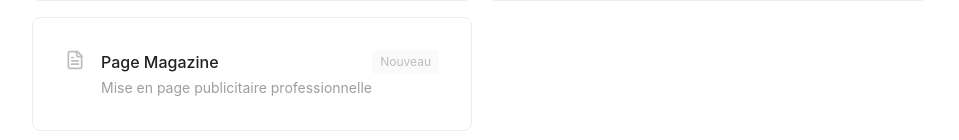
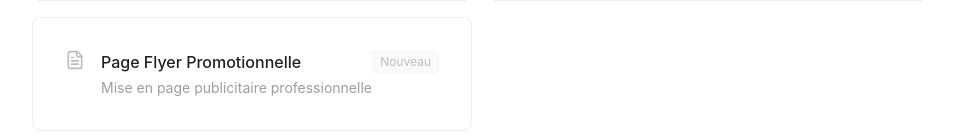
Before and after one commit to pierrefuseau/studio-ia, a React (Vite) app: page / in a window 1280 px wide. Shown: the part 341-481 px from the top of the page, without its empty margins (160-1119 px from the left). Built offline with nearby package versions, Linux system fonts and the light colour scheme.

Commit message:
Changer Page Magazine en Page Flyer Promotionnelle

```diff
--- a/src/components/HeroSection.tsx
+++ b/src/components/HeroSection.tsx
@@ -22,7 +22,7 @@ export function HeroSection() {
     },
     {
       id: 'magazine-layout',
-      name: 'Page Magazine',
+      name: 'Page Flyer Promotionnelle',
       description: 'Mise en page publicitaire professionnelle',
       icon: <FileText className="w-5 h-5" />,
       badge: 'Nouveau'
--- a/src/components/TreatmentSelector.tsx
+++ b/src/components/TreatmentSelector.tsx
@@ -52,7 +52,7 @@ export function TreatmentSelector() {
     },
     {
       id: 'magazine-layout',
-      name: 'Page Magazine A4',
+      name: 'Page Flyer Promotionnelle A4',
       description: 'Mise en page publicitaire professionnelle',
       icon: FileText,
       badge: 'Nouveau',
--- a/src/components/TreatmentWorkspace.tsx
+++ b/src/components/TreatmentWorkspace.tsx
@@ -42,7 +42,7 @@ export function TreatmentWorkspace() {
         };
       case 'magazine-layout':
         return {
-          name: 'Page Magazine A4',
+          name: 'Page Flyer Promotionnelle A4',
           description: 'Créez une mise en page publicitaire professionnelle',
           icon: <FileText className="w-5 h-5" />,
           fields: [
--- a/src/contexts/AppContext.tsx
+++ b/src/contexts/AppContext.tsx
@@ -35,7 +35,7 @@ const initialState: AppState = {
     },
     {
       id: 'magazine-layout',
-      name: 'Page Magazine A4',
+      name: 'Page Flyer Promotionnelle A4',
       description: 'Mise en page publicitaire professionnelle',
       icon: 'FileText',
       badge: 'Nouveau',
```
